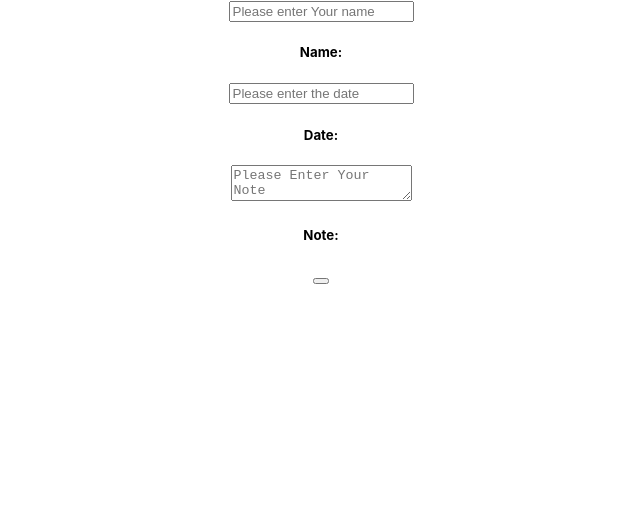
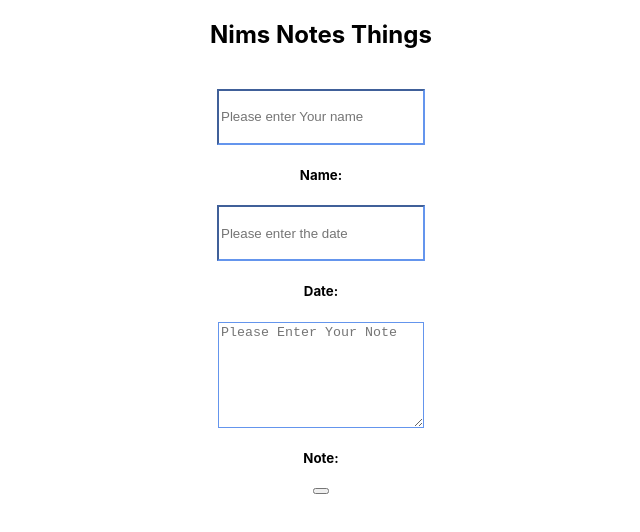
Before and after one commit to nf2000/nims-notes-things, a React (Create React App) app in the folder nims-notes-things/: page / in a window 1280 px wide. Shown: the top 532 px of the page, without its empty margins (319-959 px from the left). Built offline with nearby package versions, Linux system fonts and the light colour scheme.

Commit message:
Styling form

```diff
--- a/nims-notes-things/src/App.js
+++ b/nims-notes-things/src/App.js
@@ -4,6 +4,7 @@ import Form from "./Form";
 function App() {
   return (
     <div className="App">
+      <h2> Nims Notes Things </h2>
       <Form />
     </div>
   );
--- a/nims-notes-things/src/Form.js
+++ b/nims-notes-things/src/Form.js
@@ -1,5 +1,5 @@
 import React, { useState } from "react";
-import styled from 'styled-components';
+import styled from "styled-components";
 import TextArea from "./TextArea";
 import Input from "./Input";
 
@@ -48,6 +48,8 @@ const Form = (props) => {
   return (
     <form onSubmit>
       <div>
+        <InnerForm>
+          <div className="inputField">
             <Input
               name="name"
               placeholder="Please enter Your name"
@@ -64,6 +66,7 @@ const Form = (props) => {
               onBlur={(e) => handleOnBlur(e.target.value, "date")}
               value={formData.date}
             />
+            </div>
             <h5>Date: {formData.date}</h5>
 
           <TextArea
@@ -74,9 +77,19 @@ const Form = (props) => {
             value={formData.note}
           />
           <h5>Note: {formData.note}</h5>
+          <button type="submit" />
+        </InnerForm>
       </div>
-    <button type="submit" />
     </form>
   );
 };
 export default Form;
+
+const InnerForm = styled.div`
+  display: flex;
+  align-items: center;
+  flex-direction: column;
+  padding: 20px;
+  position: relative;
+  margin: 20px;
+`;
--- a/nims-notes-things/src/Input.js
+++ b/nims-notes-things/src/Input.js
@@ -1,10 +1,20 @@
 import React from "react";
+// import styled from "styled-components";
+
 
 const Input = (props) => {
   const { name, type, value, placeholder, onChange, onBlur } = props;
 
   return (
+    // <InputField>
     <input
+      style = {
+        {
+          width: '200px',
+          height: '50px',
+          borderColor: "CornflowerBlue"
+         }
+      }
       name={name}
       type={type}
       value={value}
@@ -12,6 +22,12 @@ const Input = (props) => {
       placeholder={placeholder}
       onBlur={onBlur}
     />
+  // </InputField>
   );
 };
 export default Input;
+
+// const InputField = styled.div`
+// width: '200px',
+// height: '50px'
+// `;
--- a/nims-notes-things/src/TextArea.js
+++ b/nims-notes-things/src/TextArea.js
@@ -5,6 +5,13 @@ const TextArea = (props) => {
 
   return (
     <textarea
+      style = {
+        {
+          width: '200px',
+          height: '100px',
+          borderColor: "CornflowerBlue"
+         }
+      }
       name={name}
       value={value}
       onChange={onChange}
```
Lines whose indentation alone changed are shown as unchanged.
